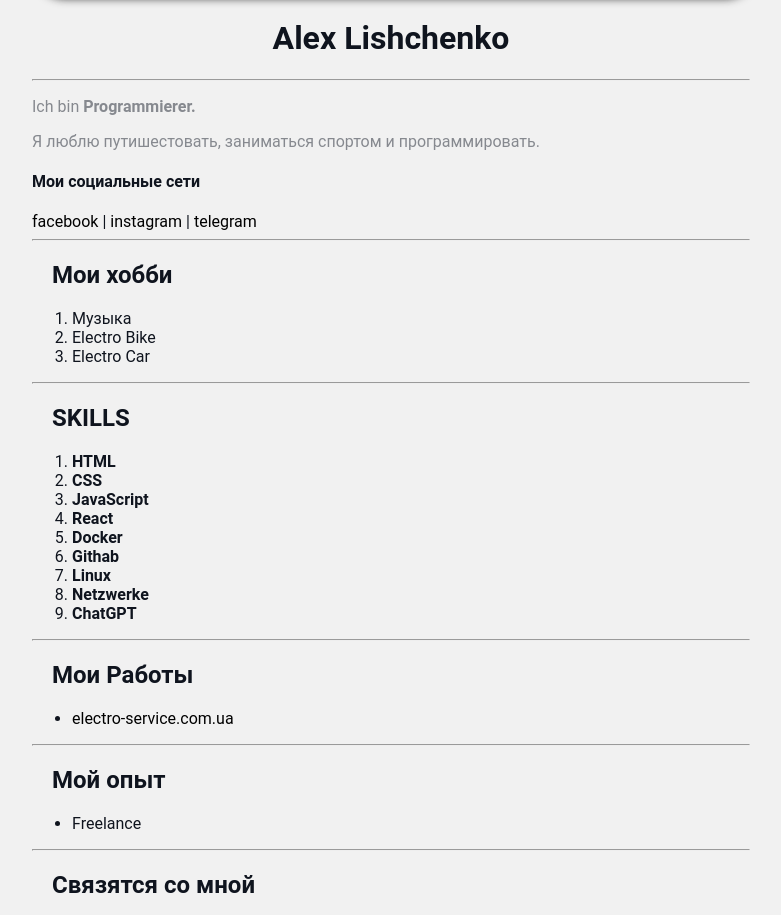
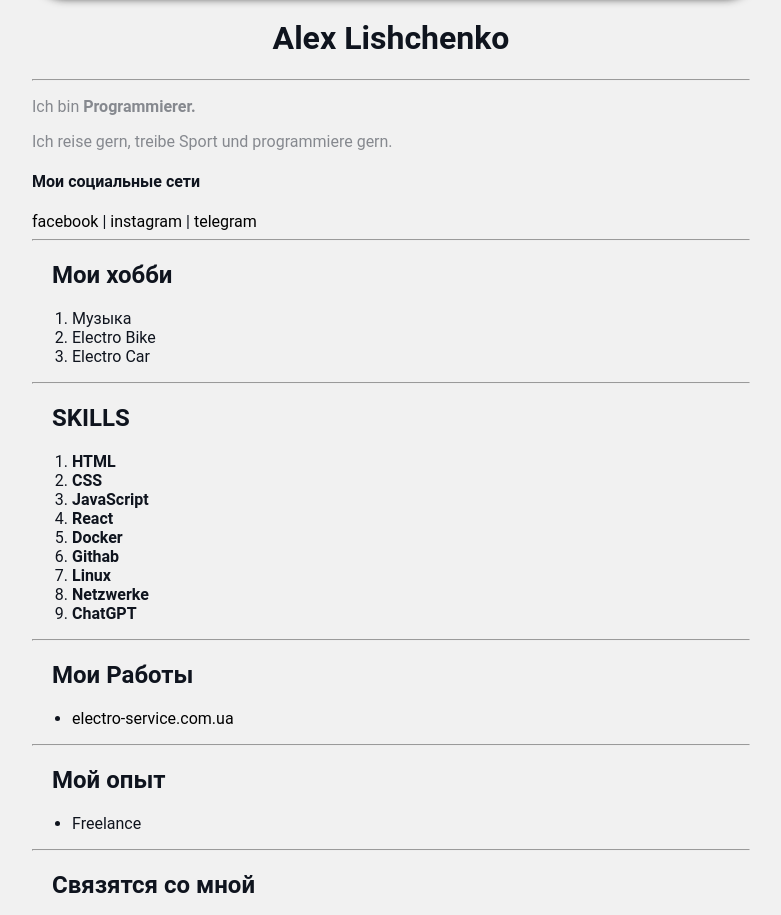
Before and after one commit to TITELITE/Business-card-website, a plain HTML site: page index.html in a window 1280 px wide. Shown: the part 960-1875 px from the top of the page, without its empty margins (249-1030 px from the left). Drawn offline with Linux system fonts and the light colour scheme.

Commit message:
Update index.html

```diff
--- a/index.html
+++ b/index.html
@@ -17,7 +17,7 @@
         <hr>
 
         <p>Ich bin <strong>Programmierer.</strong></p>
-        <p>Я люблю путишестовать, заниматься спортом и программировать.</p>
+        <p>Ich reise gern, treibe Sport und programmiere gern.</p>
 
         <h4>Мои социальные сети</h4>
 
```
